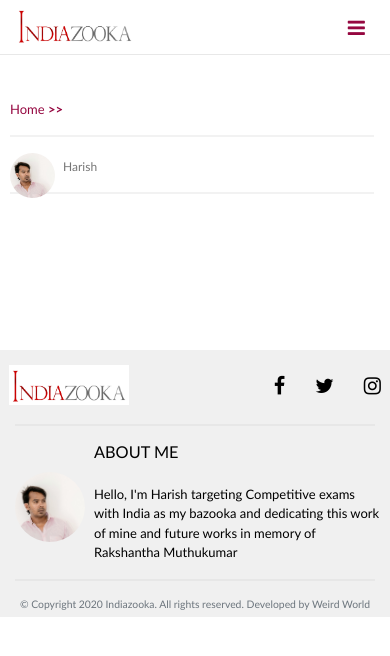
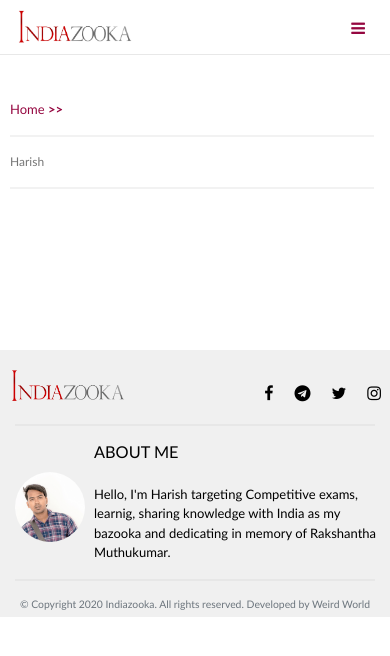
Before and after one commit to kesavanr07/indiazooka, a PHP site: page /content.php in a window 390 px wide. Shown: the top 656 px of the page. Run offline with PHP 8.4, Linux system fonts and the light colour scheme; data that the repository does not hold is empty.

Commit message:
Changed mode and footer image

```diff
--- a/footer.php
+++ b/footer.php
@@ -4,10 +4,10 @@
                     <div>
                         <div class="row btm-padding">
                             <div class="col">
-                                <img src="./public/images/indiazooka_logo.png" class="img-responsive">
-                                <!-- <h5 style='margin-bottom: -30px;'>FOLLOW ME</h5> -->
+                                <img src="./public/images/indiazooka_logo_trans.png" class="img-responsive">
                                 <a href="https://www.instagram.com/indiazooka?r=nametag" class="fa fa-instagram"></a>
                                 <a href="https://twitter.com/indiazooka?s=08" class="fa fa-twitter"></a>
+                                <a href="https://t.me/indiazooka" class="fa fa-telegram"></a>
                                 <a href="https://www.facebook.com/indiazooka.indiazooka" class="fa fa-facebook"></a>
                             </div>
                         </div>
@@ -23,7 +23,7 @@
                             <div class="footer_details top-padding">
                                 <h5>ABOUT ME</h5>
                                 <a>
-                                Hello, I'm Harish targeting Competitive exams with India as my bazooka and dedicating this work of mine and future works in memory of Rakshantha Muthukumar
+                                Hello, I'm Harish targeting Competitive exams, learnig, sharing knowledge with India as my bazooka and dedicating in memory of Rakshantha Muthukumar.
                                 </a>
                             </div>
                         </div>
--- a/header.php
+++ b/header.php
@@ -47,6 +47,7 @@
         <meta name="viewport" content="width=device-width, initial-scale=1" />
         <meta http-equiv="cache-control" content="no-cache" />
         <meta http-equiv="Pragma" content="no-cache" />
+        <link rel="icon" href="./public/images/favicon.jpg" type="image/jpg" sizes="16x16">
         <link rel="stylesheet" href="./public/css/bootstrap.min.css" />
         <link rel="stylesheet" href="https://cdnjs.cloudflare.com/ajax/libs/font-awesome/4.7.0/css/font-awesome.min.css">
         <link rel="stylesheet" href="https://fonts.googleapis.com/css?family=Cormorant+Garamond">
--- a/public/css/homepage.css
+++ b/public/css/homepage.css
@@ -370,6 +370,22 @@
 	word-spacing: 0px;
 	color: rgba(0,0,0,.54);
 }
+/* For Temp */
+.uploaded_by div:first-child{
+	display: none;
+}
+.user_details {
+	margin-top:0px;
+	margin-left:0px;
+}
+.list-group-item{
+	margin-bottom: 0px;
+}
+.read_more {
+    margin-top: 0px !important;
+    margin-bottom: 0px !important;
+}
+/* For temp */
 
 .my_alert {
 	height: 348px;
@@ -475,9 +491,9 @@
 		padding: 0px;
 	}
 	.fa {
-		margin-left: 30px;
-		margin-top: 11px;
-		font-size: 20px;
+		margin-left: 21px;
+		margin-top: 20px;
+		font-size: 16px;
 	}
 	.dropdown .fa {
 		margin-left: 0px;
@@ -494,6 +510,12 @@
 		margin-top: -40px;
 		margin-left: 53px;
 	}
+	/* For temp */
+	.user_details {
+		margin-top:0px;
+		margin-left:0px;
+	}
+
 	.nav-tabs .nav-link {
 		font-size: 13px;
 	}
```
Also changed, not shown: public/images/LOGO.png, public/images/favicon.jpg (added), public/images/indiazooka_logo_trans.png.
